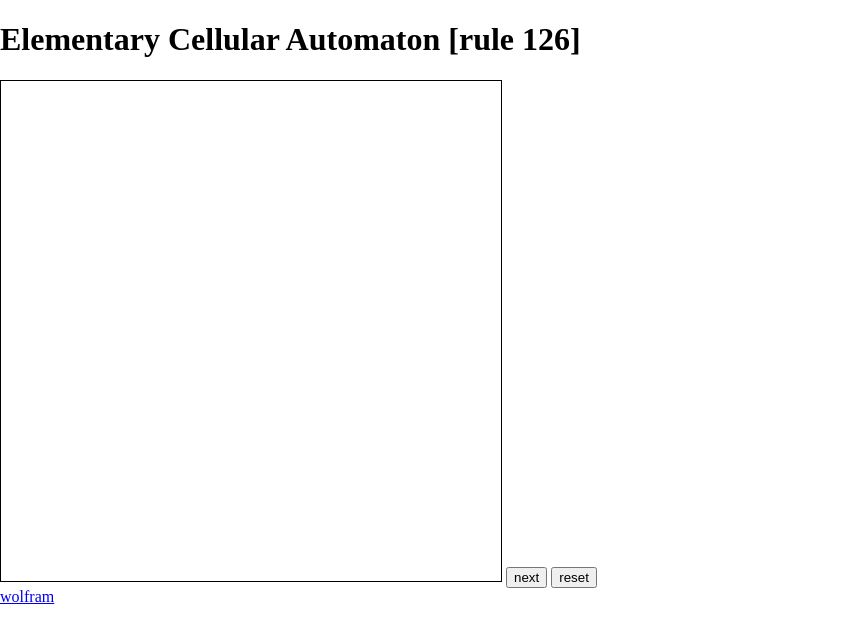
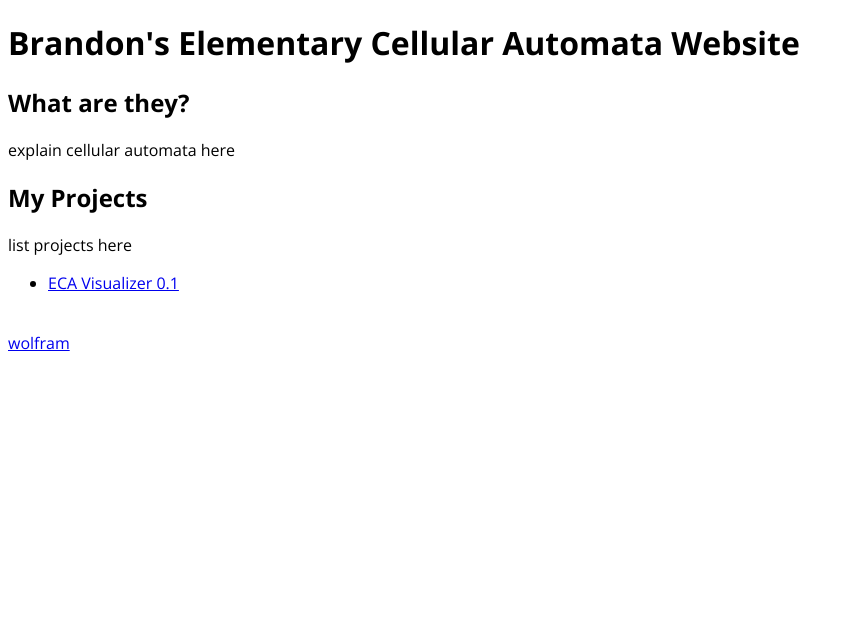
Before and after one commit to Brandon-Spicer/elementary-cellular-automata, a plain HTML site: page docs/index.html in a window 1280 px wide. Shown: the whole page, without its empty margins (0-862 px from the left). Drawn offline with nearby package versions, Linux system fonts and the light colour scheme.

Commit message:
created project homepage

```diff
--- a/docs/index.html
+++ b/docs/index.html
@@ -1,24 +1,23 @@
 <!DOCTYPE html>
 <html lang="en">
 <head>
-	<meta charset="UTF-8">
-	<title>Rule 126</title>
-	<style>
-		canvas {
-			border: 1px solid black;
-		}
-		body {
-			margin: 0;
-		}
-	</style>
+  <meta charset="UTF-8">
+  <title>ECA</title>
+	<link href="https://fonts.googleapis.com/css?family=Open+Sans:300,400,700" rel="stylesheet">
+	<link rel="stylesheet" href="style.css">
 </head>
 <body>
-	<h1>Elementary Cellular Automaton [rule 126]</h1>
-	<canvas></canvas>
-	<script src="canvas.js"></script>
-	<button onclick="nextButton()">next</button>
-	<button onclick="resetButton()">reset</button>
-	<br>
-	<a href="https://mathworld.wolfram.com/ElementaryCellularAutomaton.html">wolfram</a>
+  <h1>Brandon's Elementary Cellular Automata Website</h1>
+	<h2>What are they?</h2>
+	<div>explain cellular automata here</div>
+	<h2>My Projects</h2>
+	<div>
+		<p>list projects here</p>
+		<ul>
+			<li><a href="https://imanariroll.github.io/elementary-cellular-automata/eca0.1.html">ECA Visualizer 0.1</a>
+		</ul>
+	</div>
+  <br>
+  <a href="https://mathworld.wolfram.com/ElementaryCellularAutomaton.html">wolfram</a>
 </body>
 </html>
--- /dev/null
+++ b/docs/style.css
@@ -0,0 +1,3 @@
+body {
+	font-family: 'Open Sans', sans-serif;
+}
```
Also changed, not shown: docs/eca0.1.html (added, +24 -0 lines), 1 other file.
